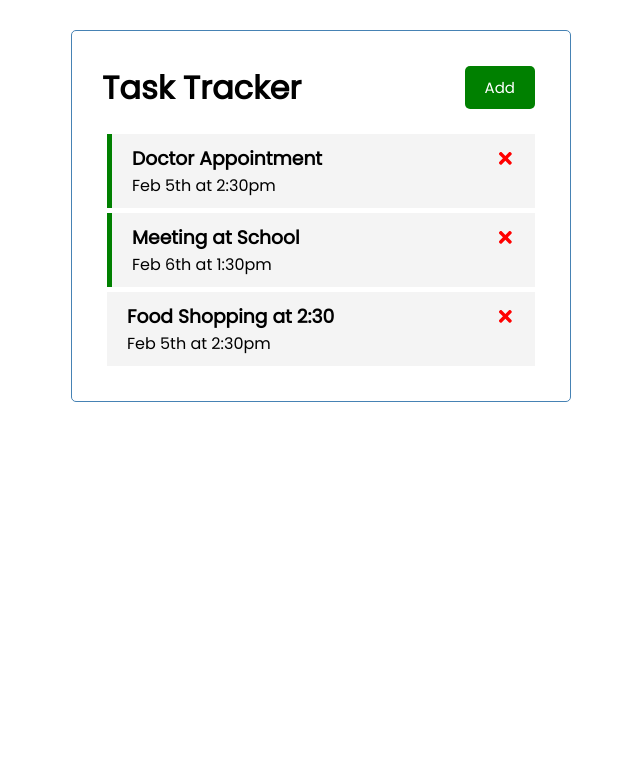
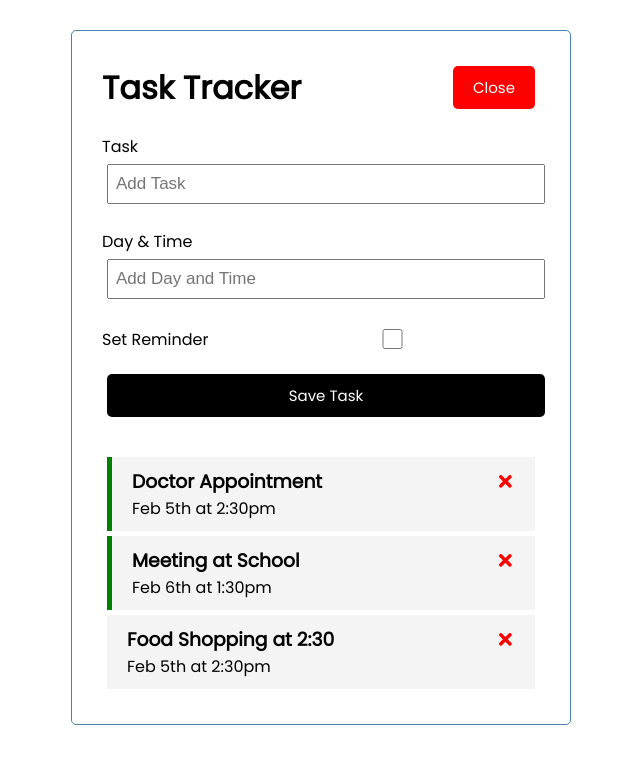
Before and after one commit to Tyrxq/react-crash, a React (Create React App) app: page / in a window 1280 px wide. Both pictures are taken after a click on the button "Add". Shown: the top 764 px of the page, without its empty margins (319-959 px from the left). Built offline with nearby package versions, Linux system fonts and the light colour scheme.

Commit message:
Finished Frontend

```diff
--- a/src/App.js
+++ b/src/App.js
@@ -1,11 +1,12 @@
 import {useState} from 'react';
 import Header from "./components/Header";
-import Tasks from "./components/Tasks"
-
+import Tasks from "./components/Tasks";
+import AddTask from "./components/AddTask";
 
 function App() {
 
   // eslint-disable-next-line
+  const [showAddTask,setShowAddTask] = useState(false);
   const [tasks,setTasks] = useState([
     {
         id: 1,
@@ -25,6 +26,11 @@
         day: 'Feb 5th at 2:30pm',
         reminder: false
     }])
+    const addTask = (task) => {
+      const id = Math.floor(Math.random() * 100) + 1
+      const newTask = {id, ...task};
+      setTasks([...tasks,newTask])
+    }
 
     //Delete
     const deleteTask = (id) => {
@@ -41,7 +47,8 @@
 
   return (
     <div className="container">
-     <Header />
+     <Header onAdd = {() => setShowAddTask(!showAddTask)} showAdd = {showAddTask} />
+     {showAddTask && <AddTask onAdd = {addTask} />}
      <Tasks tasks = {tasks} onDelete = {deleteTask} onToggle = {toggleReminder}/>
     </div>
   );
--- a/src/components/AddTask.js
+++ b/src/components/AddTask.js
@@ -1,20 +1,41 @@
-import React from 'react'
+import React from 'react';
+import {useState} from 'react';
 
-const AddTask = () => {
+const AddTask = ({onAdd}) => {
+
+  const[text,setText] = useState('')
+  const[day,setDay] = useState('')
+  const[reminder,setReminder] = useState(false)
+
+  const onSubmit = (e) => {
+      e.preventDefault();
+
+      if (!text){
+        alert("Please add task");
+        return;
+      }
+      onAdd({text,day,reminder});
+      setText('');
+      setDay('');
+      setReminder(false);
+  }
+
   return (
-    <form className='add-form'>
+    <form className='add-form' onSubmit ={onSubmit}>
       <div className = "form-control">
         <label>Task</label>
-        <input type = 'text' placeholder = "Add Task" />
+        <input type = 'text' placeholder = "Add Task" value = {text} onChange={(e) => setText(e.target.value)}/>
       </div>
       <div className = "form-control">
-        <label>Task</label>
-        <input type = 'text' placeholder = "Add Task" />
+        <label>Day & Time</label>
+        <input type = 'text' placeholder = "Add Day and Time" value = {day} onChange={(e) => setDay(e.target.value)} />
       </div>
-      <div className = "form-control">
-        <label>Task</label>
-        <input type = 'text' placeholder = "Add Task" />
+      <div className = "form-control form-control-check">
+        <label>Set Reminder</label>
+        <input type = 'checkbox' value = {reminder} checked = {reminder} onChange={(e) => setReminder(e.currentTarget.checked)}/>
       </div>
+
+      <input type = 'submit' value = 'Save Task' className = "btn btn-block" />
     </form>
   )
 }
--- a/src/components/Header.js
+++ b/src/components/Header.js
@@ -1,16 +1,14 @@
 import React from 'react';
 import Button from './Button';
 
-const Header = ({title}) => {
+const Header = ({title,onAdd,showAdd}) => {
 
-  const click = () =>{
-    console.log("click");
-  }
+
 
   return (
     <header className = "header">
        <h1>{title}</h1>
-       <Button color = 'green' text = 'Add' onClick = {click}/>
+       <Button color = {showAdd ?'Red' : 'Green'} text = {showAdd ?'Close' : 'Add'} onClick = {onAdd}/>
     </header>
 
   )
```
Also changed, not shown: src/components/Add.js (deleted, +0 -11 lines).
